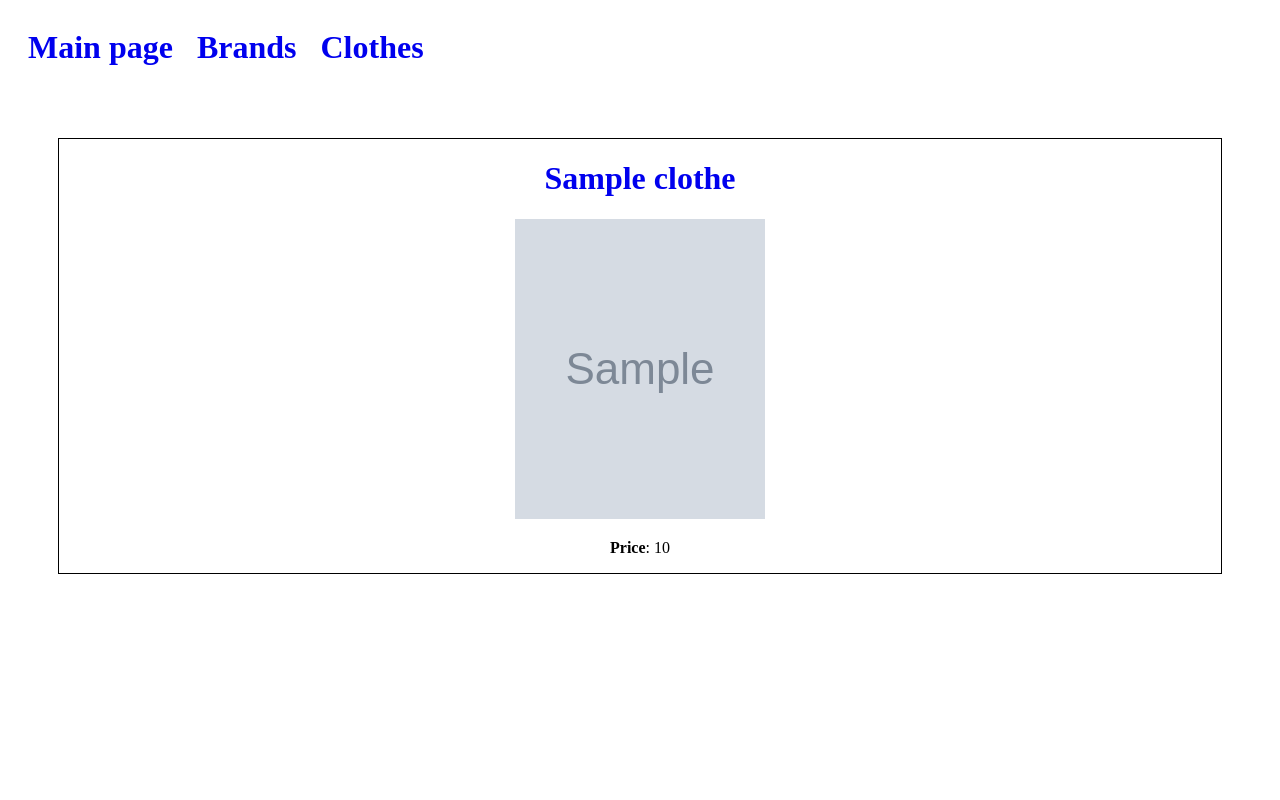
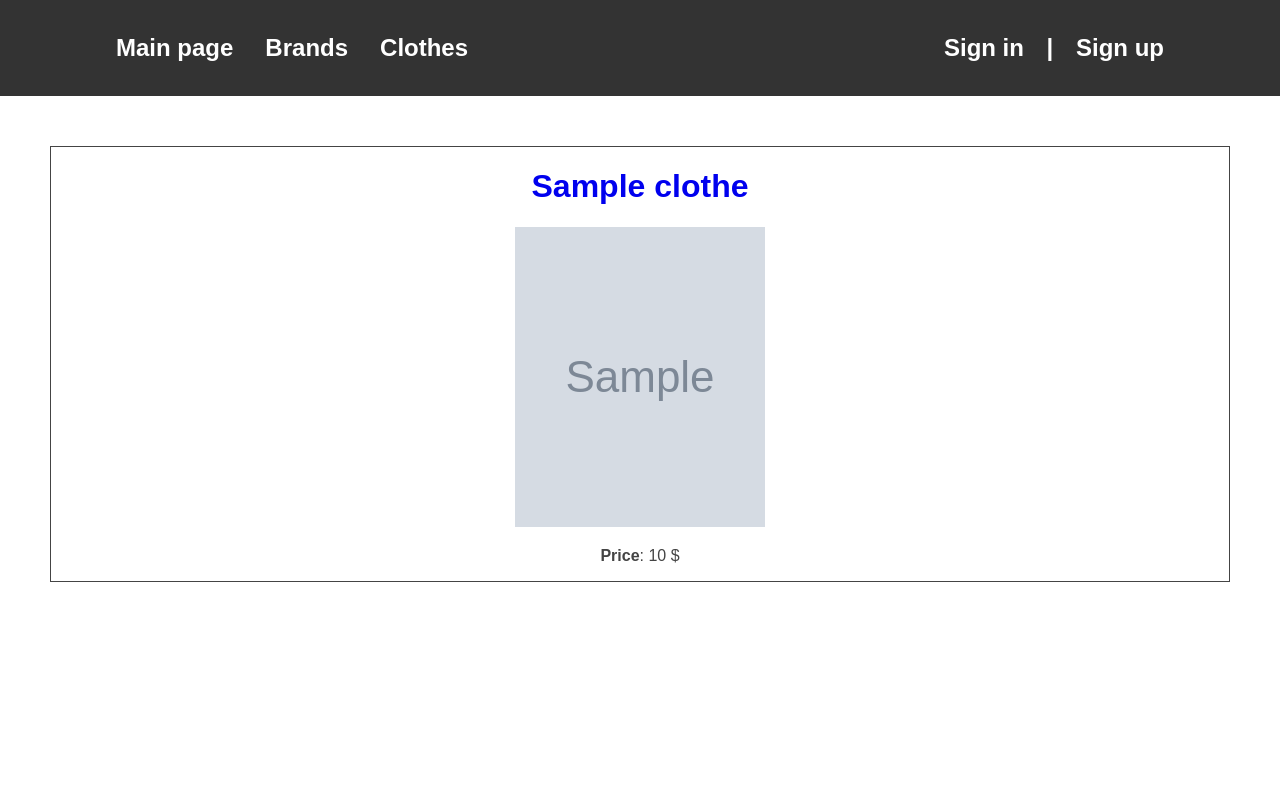
Before and after one commit to evtepo/store, a Django app: template store/clothes/templates/clothes/clothes.html in a window 1280 px wide. Run offline with Django 4.2, Linux system fonts and the light colour scheme; the template is opened without the code that fills it: most values are stand-ins (such as "Sample title", 1, 10 or a date in 2020); grey boxes marked "Sample" are stand-in pictures.

Commit message:
Registration and authentication

```diff
--- a/store/clothes/templates/clothes/base.html
+++ b/store/clothes/templates/clothes/base.html
@@ -1,33 +1,80 @@
 <!DOCTYPE html>
 <html lang="en">
+
 <head>
     <meta charset="UTF-8">
     <meta name="viewport" content="width=device-width, initial-scale=1.0">
     <title>{{ title }}</title>
 </head>
+
 <body>
     <style>
-        div.nav {
-            display: inline-block;
-            margin-left: 20px;
+        html, body {
+            font-family: 'Arial';
+            margin: 0;
+            padding: 0;
+            height: 100%;
+            width: 100%;
+            color: #444;
         }
 
-        div.nav a {
-            display: block;
+        /* Header */
+        ul.nav {
+            overflow: hidden;
+            list-style: none;
+            margin: 0;
+            padding: 0;
+            overflow: hidden;
+            background-color: #333;
+        }
+
+        ul.nav li.left {
+            float: left;
+        }
+
+        ul.nav li.left a {
+            display: inline-block;
+            color: white;
+            text-align: center;
+            padding: 14px 16px;
+            text-decoration: none;
+            position: relative;
+            left: 100px;
+        }
+
+        ul.nav li a:hover {
+            background-color: #111;
+        }
+
+        ul.nav li.last {
+            float: right;
+            color: white;
+            position: relative;
+            right: 100px;
+        }
+
+        ul.nav li.last a {
+            display: inline-block;
+            color: white;
+            text-align: center;
+            padding: 14px 16px;
             text-decoration: none;
         }
 
+        /* Title */
         div.title {
             text-align: center;
             margin-top: 40px;
         }
-        div.title h1 {
+
+        div.title h2 {
             border: solid 0.5px;
             border-radius: 20px;
             margin-left: 820px;
             margin-right: 820px;
         }
 
+        /* Content */
         div.item {
             text-align: center;
             margin: 50px;
@@ -47,17 +94,19 @@
         }
     </style>
 
-    <div class="nav">
-        <a href="{% url 'home' %}"><h1>Main page</h1></a>
-    </div>
-    <div class="nav">
-        <a href="{% url 'brands' %}"><h1>Brands</h1></a>
-    </div>
-    <div class="nav">
-        <a href="{% url 'clothes' %}"><h1>Clothes</h1></a>
-    </div>
+    <ul class="nav">
+        <li class="left"><a href="{% url 'home' %}"><h2>Main page</h2></a></li>
+        <li class="left"><a href="{% url 'brands' %}"><h2>Brands</h2></a></li>
+        <li class="left"><a href="{% url 'clothes' %}"><h2>Clothes</h2></a></li>
+        {% if request.user.is_authenticated %}
+            <li class="last"><h2>{{ user.username }} | <a href="{% url 'logout' %}">Log out</a></h2></li>
+        {% else %}
+            <li class="last"><h2><a href="{% url 'authentication' %}">Sign in</a> | <a href="{% url 'registration' %}">Sign up</a></h2></li>
+        {% endif %}
+    </ul>
 
     {% block content %}
     {% endblock %}
 </body>
+
 </html>
--- a/store/clothes/templates/clothes/brandItems.html
+++ b/store/clothes/templates/clothes/brandItems.html
@@ -5,7 +5,7 @@
     <div class="clothes">
         <h1><a href="{{ c.get_absolute_url }}" style="text-decoration: none;">{{ c.name }}</a></h1>
         <img src="{{ c.image.url }}" alt="" height="300" width="250">
-        <p><b>Price</b>: {{ c.price }}</p>
+        <p><b>Price</b>: {{ c.price }} $</p>
     </div>
     {% endfor %}
 {% endblock %}
--- a/store/clothes/templates/clothes/clothes.html
+++ b/store/clothes/templates/clothes/clothes.html
@@ -5,7 +5,7 @@
         <div class="item">
             <h1><a href="{{ c.get_absolute_url }}" style="text-decoration: none;">{{ c.name }}</a></h1>
             <img src="{{ c.image.url }}" alt="" height="300" width="250">
-            <p><b>Price</b>: {{ c.price }}</p>
+            <p><b>Price</b>: {{ c.price }} $</p>
         </div>
     {% endfor %}
 {% endblock %}
--- a/store/clothes/templates/clothes/specificClothing.html
+++ b/store/clothes/templates/clothes/specificClothing.html
@@ -9,6 +9,6 @@
         <p><b>Brand</b>: {{ clothes.brand }}</p>
         <p><b>Material type</b>:{{ clothes.fabric }}</p>
         <p><b>Color</b>: {{ clothes.color }}</p>
-        <p><b>Price</b>: {{ clothes.price }}</p>
+        <p><b>Price</b>: {{ clothes.price }} $</p>
     </div>
 {% endblock %}
```
Also changed, not shown: store/clothes/forms.py (added, +15 -0 lines), store/clothes/templates/clothes/authentication.html (added, +10 -0 lines), store/clothes/templates/clothes/registration.html (added, +9 -0 lines), store/clothes/urls.py (+6 -1 lines), store/clothes/views.py (+51 -5 lines).
